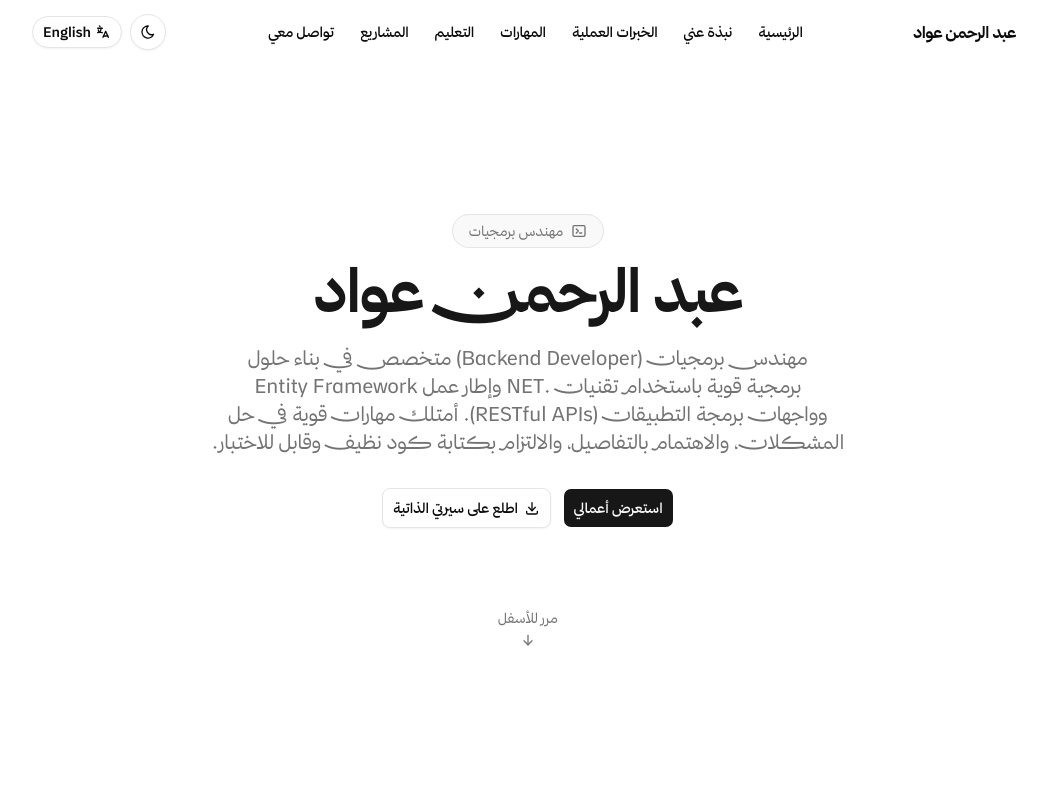
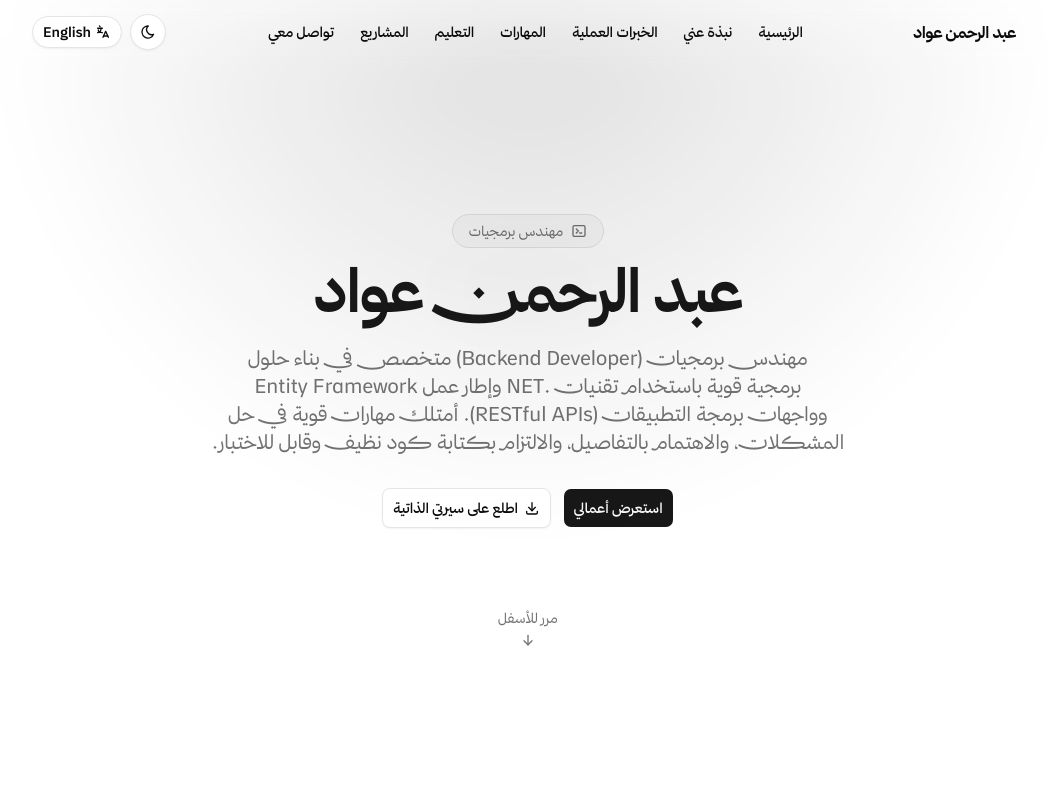
Before and after one commit to AbdoAwwad93/new_portfolio, a Next.js app: page / in a window 1280 px wide. Shown: the top 800 px of the page, without its empty margins (112-1159 px from the left). Built offline with nearby package versions, Linux system fonts and the light colour scheme.

Commit message:
fix home section effects issue

```diff
--- a/src/app/components/Header.tsx
+++ b/src/app/components/Header.tsx
@@ -20,7 +20,7 @@ export default function Header() {
 
   return (
     <>
-      <header className="sticky top-0 z-50 w-full border-b border-transparent bg-background/90 backdrop-blur-sm transition-colors duration-300 ease-out">
+      <header className="sticky top-0 z-50 w-full border-b border-transparent bg-background/0 backdrop-blur-sm transition-colors duration-300 ease-out">
         <nav className="mx-auto flex h-16 w-full max-w-5xl items-center justify-between px-4">
           <a className="rounded-md px-2 py-1.5 font-semibold tracking-tight hover:bg-muted dark:hover:bg-muted/50" href="/#home">{t("nav.name")}</a>
           <div className="hidden items-center gap-1 lg:flex">
--- a/src/app/components/HomeSection.tsx
+++ b/src/app/components/HomeSection.tsx
@@ -6,14 +6,16 @@ export default function HomeSection() {
   const { t } = useLanguage();
   return (
     <>
-      <section id="home" className="flex min-h-[calc(100vh-4rem)] flex-col items-center justify-center px-4 py-24 text-center">
+      <section id="home" className="relative isolate flex min-h-[calc(100svh-4rem)] w-full overflow-x-clip flex-col items-center justify-center px-4 py-20 text-center">
+        <div className="hero-glow pointer-events-none absolute inset-x-0 top-[-4rem] h-[80svh] w-full bg-[radial-gradient(ellipse_at_top,color-mix(in_srgb,var(--foreground)_15%,transparent),transparent_60%)] blur-[50px] animate-pulse" style={{ animationDuration: "6s" }}></div>
         <div className="hero-intro hero-intro-1 mb-3 inline-flex items-center gap-2 rounded-full border border-border bg-muted/60 px-4 py-1.5 text-sm text-muted-foreground"><svg xmlns="http://www.w3.org/2000/svg" width="24" height="24" viewBox="0 0 24 24" fill="none" stroke="currentColor" strokeWidth="2" strokeLinecap="round" strokeLinejoin="round" className="tabler-icon tabler-icon-terminal-2 size-4">
             <path d="M8 9l3 3l-3 3"></path>
             <path d="M13 15l3 0"></path>
             <path d="M3 4m0 2a2 2 0 0 1 2 -2h14a2 2 0 0 1 2 2v12a2 2 0 0 1 -2 2h-14a2 2 0 0 1 -2 -2z"></path></svg>{t("home.title")}
         </div>
-        <div className="hero-intro hero-intro-2">
-          <h1 className="thmanyah-swash text-4xl font-bold tracking-tight sm:text-5xl md:text-6xl"><span className="text-primary">{t("home.name")}</span></h1>
+        <div className="hero-intro hero-intro-2 relative">
+          <div className="hero-glow hero-glow-soft pointer-events-none absolute inset-x-0 inset-y-0 z-0 rounded-full bg-[radial-gradient(ellipse_at_center,color-mix(in_srgb,var(--foreground)_10%,transparent),transparent,transparent)] blur-[50px] animate-pulse" style={{ animationDuration: "6s" }}></div>
+          <h1 className="thmanyah-swash relative z-10 max-w-4xl mx-auto text-4xl font-bold tracking-tight sm:text-5xl md:text-6xl"><span className="text-primary">{t("home.name")}</span></h1>
         </div>
         <p className="hero-intro hero-intro-3 thmanyah-swash mx-auto mt-6 max-w-2xl text-balance text-lg text-muted-foreground sm:text-xl">
           {t("home.intro")}
```
